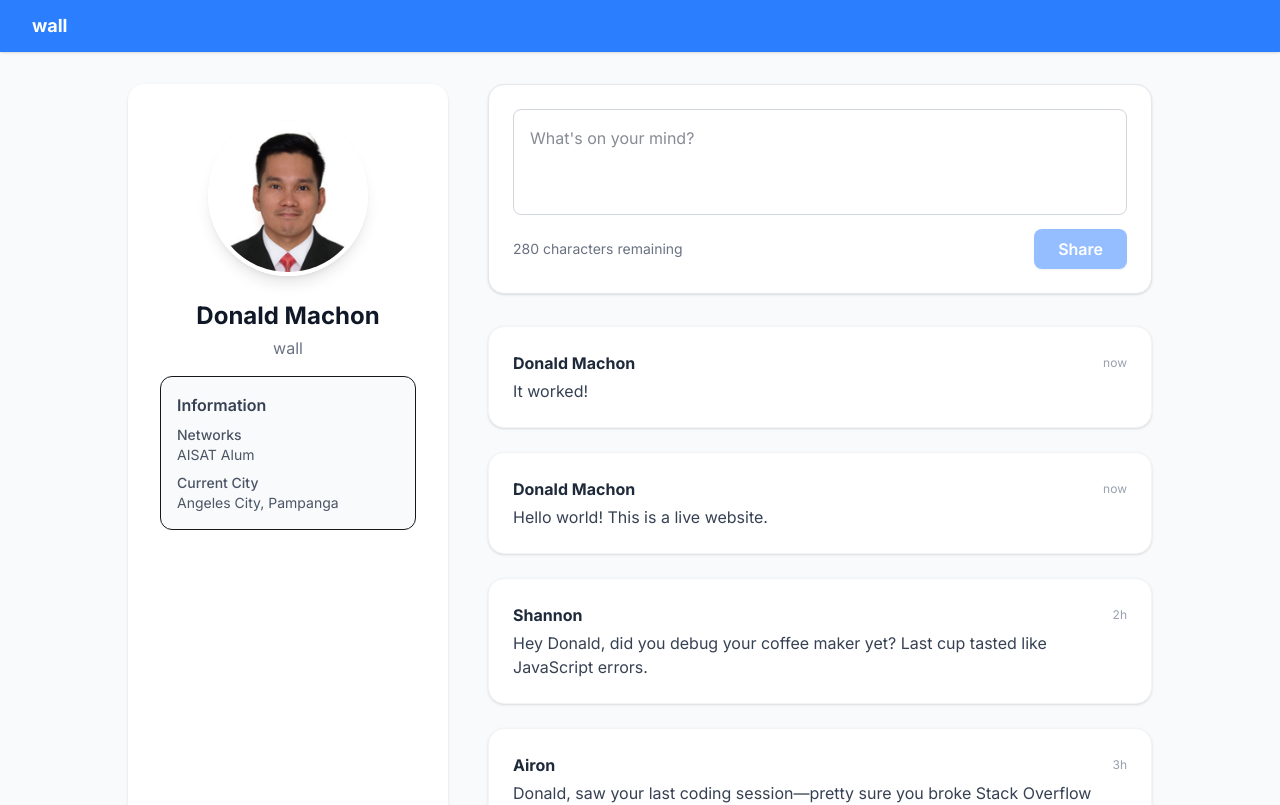
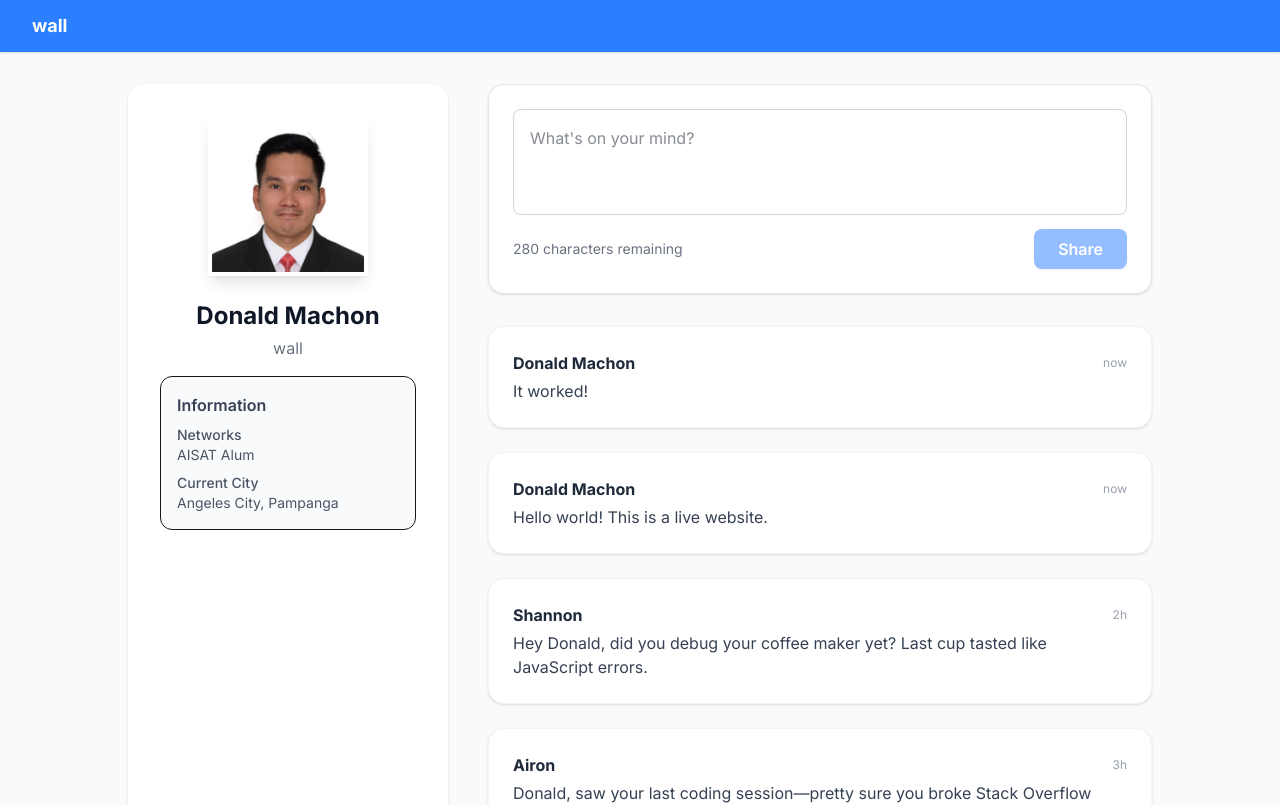
Before and after one commit to naldmach/my-wall, a Next.js app: page / in a window 1280 px wide. Shown: the top 805 px of the page. Built offline with nearby package versions, Linux system fonts and the light colour scheme.

Commit message:
Fixed the photo from circular to box type

```diff
--- a/src/app/page.tsx
+++ b/src/app/page.tsx
@@ -69,7 +69,7 @@ export default function Home() {
           <img
             src="/donald.jpg"
             alt="Donald Machon"
-            className="w-40 h-40 rounded-full object-cover mb-6 shadow-lg border-4 border-white"
+            className="w-40 h-40 rounded-none object-cover mb-6 shadow-lg border-4 border-white"
           />
           <h1 className="text-2xl font-bold mb-1 text-gray-900 text-center w-full">Donald Machon</h1>
           <div className="text-gray-500 mb-4 text-center w-full">wall</div>
```
